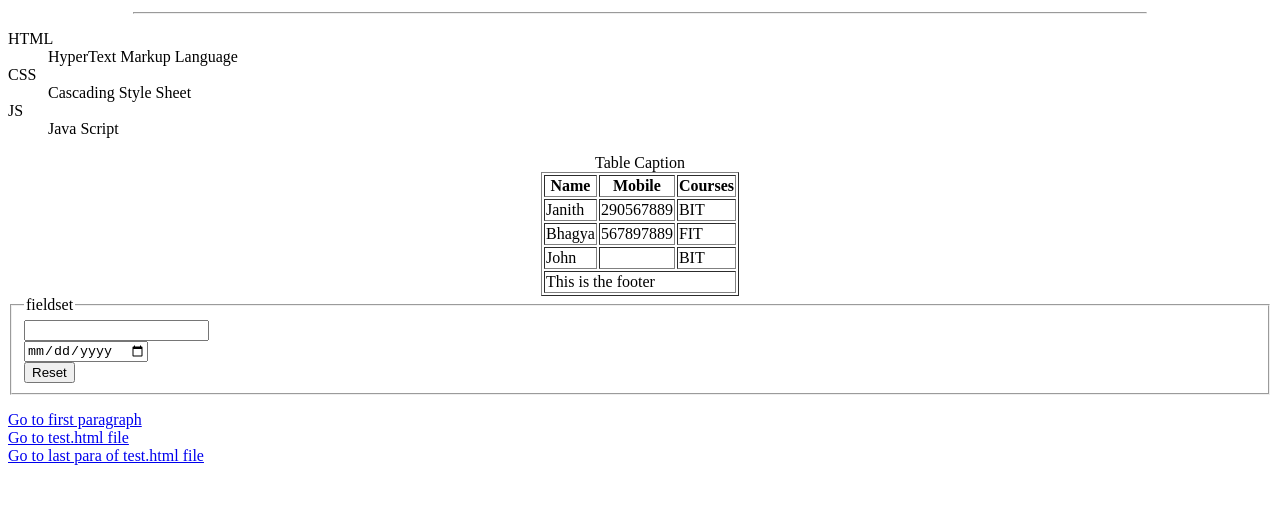
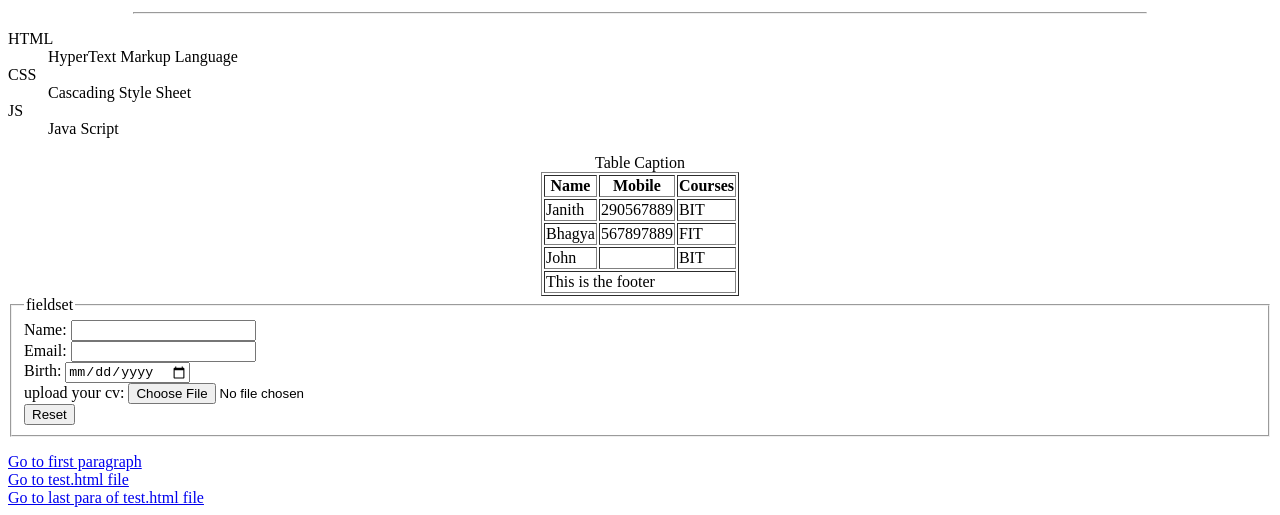
Before and after one commit to arshedgithub/Earth-Uni-Assignment, a plain HTML site: page index.html in a window 1280 px wide. Shown: the part 614-1129 px from the top of the page. Before the commit the page ends 1087 px from the top, so only its background shows below. Drawn offline with Linux system fonts and the light colour scheme.

Commit message:
add input fields

```diff
--- a/index.html
+++ b/index.html
@@ -85,8 +85,14 @@
     <form action="#">
       <fieldset>
         <legend>fieldset</legend>
+        <label for="name">Name: </label>
+        <input type="text" name="name" id="name" /><br />
+        <label for="email">Email:</label>
         <input type="email" name="email" id="email" /><br />
+        <label for="date">Birth: </label>
         <input type="date" name="date" id="date" /><br />
+        <label for="cv">upload your cv: </label>
+        <input type="file" name="cv" id="cv" /><br />
         <input type="reset" value="Reset" />
       </fieldset>
     </form>
```
